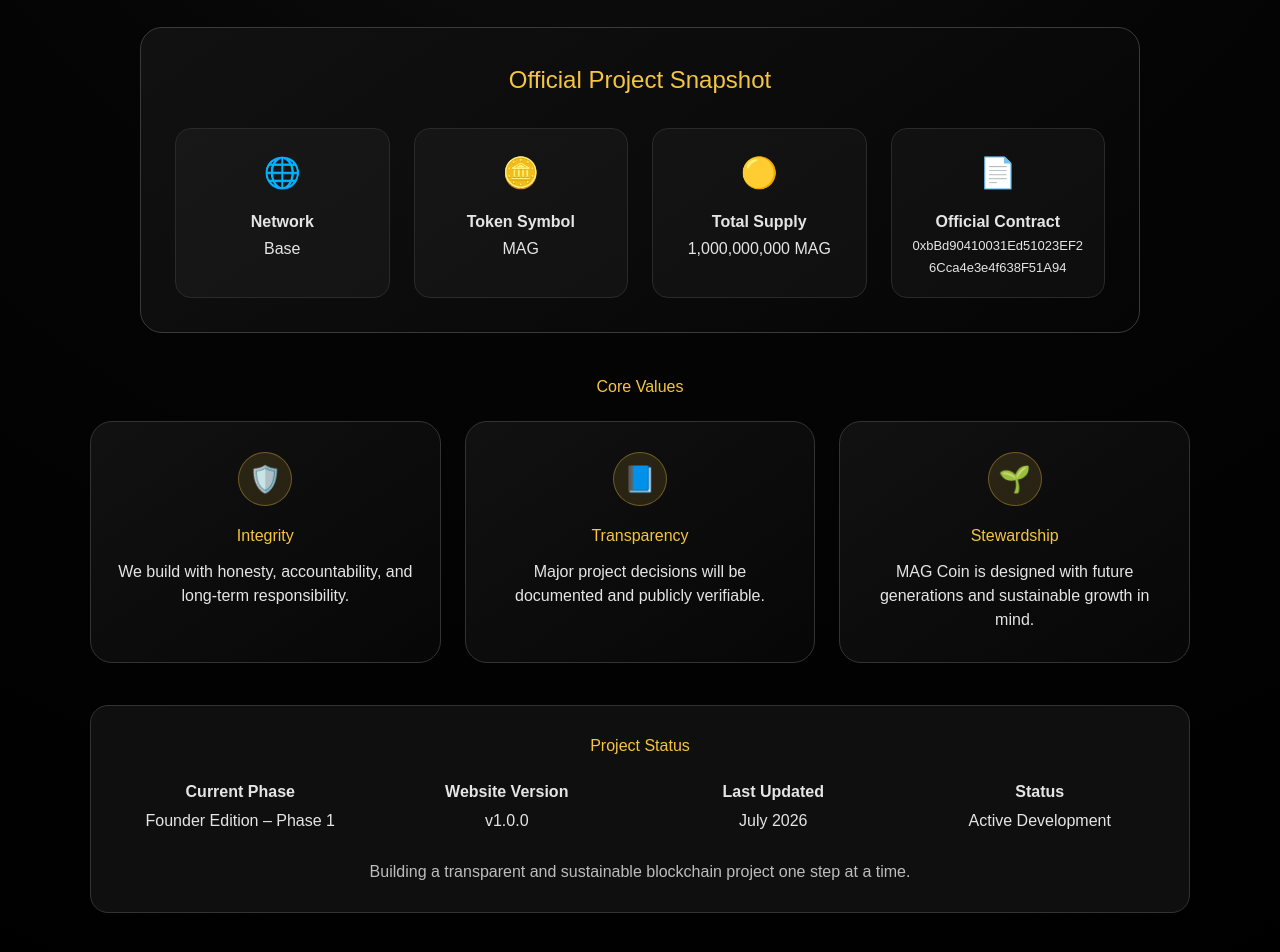
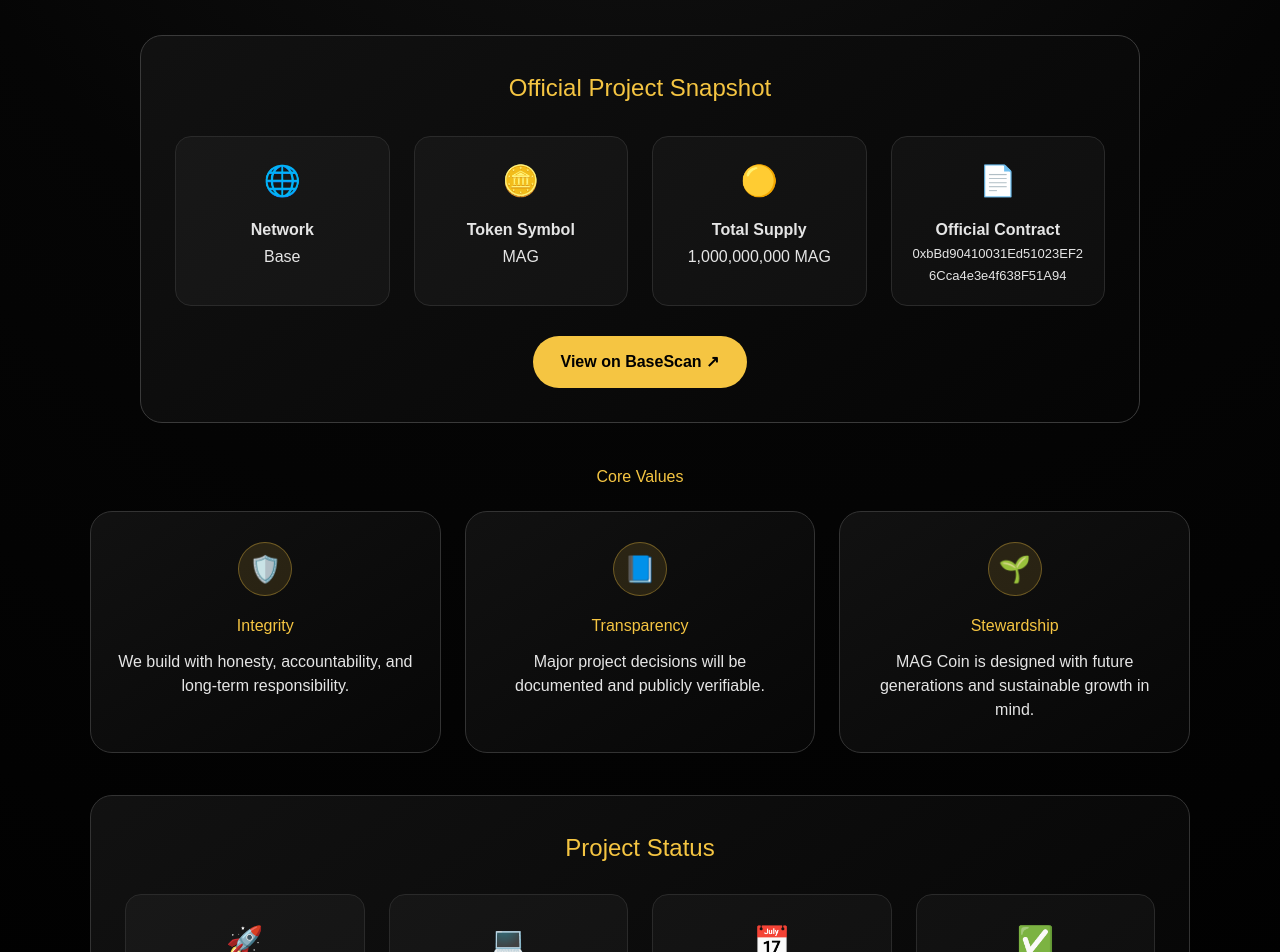
Before and after one commit to MAGZOWN/mag-coin-website, a Next.js app: page / in a window 1280 px wide. Shown: the part 520-1472 px from the top of the page. Built offline with nearby package versions, Linux system fonts and the light colour scheme.

Commit message:
Refactor homepage using reusable components

```diff
--- a/app/page.tsx
+++ b/app/page.tsx
@@ -1,6 +1,12 @@
 import type { CSSProperties } from "react";
+
 import Navbar from "./components/Navbar";
 import Footer from "./components/Footer";
+
+import Hero from "./components/Hero";
+import Snapshot from "./components/Snapshot";
+import CoreValues from "./components/CoreValues";
+import ProjectStatus from "./components/ProjectStatus";
 
 export default function Home() {
   return (
@@ -8,126 +14,11 @@ export default function Home() {
       <Navbar />
 
       <main style={styles.main}>
-        <section style={styles.hero}>
-          <img src="/mag-logo.png" alt="MAG COIN Logo" style={styles.logo} />
-
-          <h2 style={styles.motto}>
-            Built with Integrity. Trusted for Generations. Empowering Global Growth.
-          </h2>
-
-          <p style={styles.subtitle}>
-            MAG Coin is a long-term blockchain project on Base, built with
-            transparency, responsible stewardship, and continuous improvement.
-          </p>
-
-          <div style={styles.buttons}>
-            <a href="/whitepaper" style={styles.button}>Read Whitepaper</a>
-            <a href="/audit" style={styles.button}>View Audit Report</a>
-            <a
-              href="https://basescan.org/address/0xbBd90410031Ed51023EF26Cca4e3e4f638F51A94"
-              target="_blank"
-              rel="noopener noreferrer"
-              style={styles.button}
-            >
-              View on BaseScan
-            </a>
-          </div>
-
-          <div style={styles.snapshot}>
-            <h3 style={styles.snapshotTitle}>Official Project Snapshot</h3>
-
-            <div style={styles.snapshotGrid}>
-              <div style={styles.snapshotItem}>
-                <span style={styles.snapshotIcon}>🌐</span>
-                <strong>Network</strong>
-                <p>Base</p>
-              </div>
-
-              <div style={styles.snapshotItem}>
-                <span style={styles.snapshotIcon}>🪙</span>
-                <strong>Token Symbol</strong>
-                <p>MAG</p>
-              </div>
-
-              <div style={styles.snapshotItem}>
-                <span style={styles.snapshotIcon}>🟡</span>
-                <strong>Total Supply</strong>
-                <p>1,000,000,000 MAG</p>
-              </div>
-
-              <div style={styles.snapshotItem}>
-                <span style={styles.snapshotIcon}>📄</span>
-                <strong>Official Contract</strong>
-                <p style={styles.contract}>
-                  0xbBd90410031Ed51023EF26Cca4e3e4f638F51A94
-                </p>
-              </div>
-            </div>
-          </div>
-
-          <section style={styles.valuesSection}>
-            <h2 style={styles.sectionTitle}>Core Values</h2>
-
-            <div style={styles.grid}>
-              <div style={styles.valueCard}>
-                <div style={styles.valueIcon}>🛡️</div>
-                <h3 style={styles.cardTitle}>Integrity</h3>
-                <p>
-                  We build with honesty, accountability, and long-term responsibility.
-                </p>
-              </div>
-
-              <div style={styles.valueCard}>
-                <div style={styles.valueIcon}>📘</div>
-                <h3 style={styles.cardTitle}>Transparency</h3>
-                <p>
-                  Major project decisions will be documented and publicly verifiable.
-                </p>
-              </div>
-
-              <div style={styles.valueCard}>
-                <div style={styles.valueIcon}>🌱</div>
-                <h3 style={styles.cardTitle}>Stewardship</h3>
-                <p>
-                  MAG Coin is designed with future generations and sustainable growth in mind.
-                </p>
-              </div>
-            </div>
-          </section>
-
-          <section style={styles.status}>
-            <h2 style={styles.sectionTitle}>Project Status</h2>
-
-            <div style={styles.statusGrid}>
-              <div>
-                <strong>Current Phase</strong>
-                <br />
-                Founder Edition – Phase 1
-              </div>
-
-              <div>
-                <strong>Website Version</strong>
-                <br />
-                v1.0.0
-              </div>
-
-              <div>
-                <strong>Last Updated</strong>
-                <br />
-                July 2026
-              </div>
-
-              <div>
-                <strong>Status</strong>
-                <br />
-                Active Development
-              </div>
-            </div>
-
-            <p style={styles.statusText}>
-              Building a transparent and sustainable blockchain project one step at a time.
-            </p>
-          </section>
+        <section style={styles.container}>
+          <Hero />
+          <Snapshot />
+          <CoreValues />
+          <ProjectStatus />
         </section>
       </main>
 
@@ -145,159 +36,8 @@ const styles: Record<string, CSSProperties> = {
     padding: "35px 24px 0",
   },
 
-  hero: {
+  container: {
     maxWidth: "1100px",
     margin: "0 auto",
-    textAlign: "center",
-  },
-
-  logo: {
-    width: "185px",
-    height: "185px",
-    objectFit: "contain",
-    display: "block",
-    margin: "0 auto 28px",
-  },
-
-  motto: {
-    fontSize: "28px",
-    fontWeight: "bold",
-    lineHeight: "1.45",
-    marginBottom: "18px",
-  },
-
-  subtitle: {
-    fontSize: "17px",
-    color: "#d6d6d6",
-    lineHeight: "1.6",
-    maxWidth: "850px",
-    margin: "0 auto 26px",
-  },
-
-  buttons: {
-    display: "flex",
-    justifyContent: "center",
-    gap: "16px",
-    flexWrap: "wrap",
-    marginBottom: "34px",
-  },
-
-  button: {
-    background: "#f5c542",
-    color: "#000",
-    textDecoration: "none",
-    padding: "14px 24px",
-    borderRadius: "999px",
-    fontWeight: "bold",
-  },
-
-  snapshot: {
-    maxWidth: "1000px",
-    margin: "0 auto",
-    background:
-      "linear-gradient(145deg, rgba(18,18,18,0.96), rgba(5,5,5,0.96))",
-    border: "1px solid #3a3a3a",
-    borderRadius: "22px",
-    padding: "34px",
-    color: "#e5e5e5",
-  },
-
-  snapshotTitle: {
-    color: "#f5c542",
-    fontSize: "24px",
-    marginBottom: "30px",
-  },
-
-  snapshotGrid: {
-    display: "grid",
-    gridTemplateColumns: "repeat(auto-fit,minmax(180px,1fr))",
-    gap: "24px",
-  },
-
-  snapshotItem: {
-    background: "rgba(255,255,255,0.03)",
-    border: "1px solid #2a2a2a",
-    borderRadius: "16px",
-    padding: "18px",
-    lineHeight: "1.7",
-  },
-
-  snapshotIcon: {
-    display: "block",
-    fontSize: "30px",
-    marginBottom: "10px",
-  },
-
-  contract: {
-    wordBreak: "break-all",
-    fontSize: "13px",
-  },
-
-  valuesSection: {
-    marginTop: "42px",
-  },
-
-  grid: {
-    display: "grid",
-    gridTemplateColumns: "repeat(auto-fit,minmax(240px,1fr))",
-    gap: "24px",
-    marginTop: "22px",
-  },
-
-  valueCard: {
-    background:
-      "linear-gradient(145deg, rgba(18,18,18,0.96), rgba(7,7,7,0.96))",
-    border: "1px solid #333",
-    borderRadius: "22px",
-    padding: "30px 24px",
-    color: "#e5e5e5",
-    minHeight: "190px",
-  },
-
-  valueIcon: {
-    width: "54px",
-    height: "54px",
-    borderRadius: "50%",
-    background: "rgba(245,197,66,0.12)",
-    border: "1px solid rgba(245,197,66,0.35)",
-    display: "flex",
-    alignItems: "center",
-    justifyContent: "center",
-    margin: "0 auto 18px",
-    fontSize: "26px",
-  },
-
-  cardTitle: {
-    color: "#f5c542",
-    marginBottom: "12px",
-  },
-
-  status: {
-    marginTop: "42px",
-    marginBottom: "42px",
-    background: "rgba(17,17,17,0.92)",
-    border: "1px solid #333",
-    borderRadius: "18px",
-    padding: "28px",
-  },
-
-  statusGrid: {
-    display: "grid",
-    gridTemplateColumns: "repeat(auto-fit,minmax(180px,1fr))",
-    gap: "24px",
-    color: "#e5e5e5",
-    lineHeight: "1.8",
-    marginTop: "20px",
-  },
-
-  statusText: {
-    color: "#bdbdbd",
-    marginTop: "24px",
-    fontSize: "16px",
-  },
-
-  sectionTitle: {
-    color: "#f5c542",
-    marginBottom: "10px",
   },
 };
```
